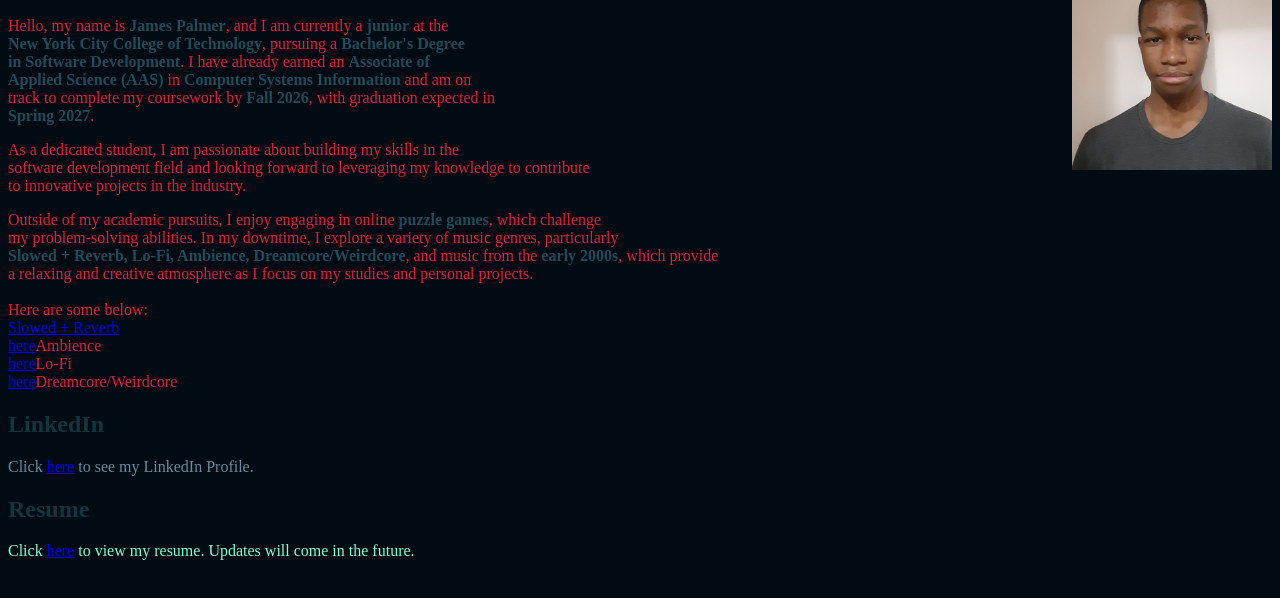
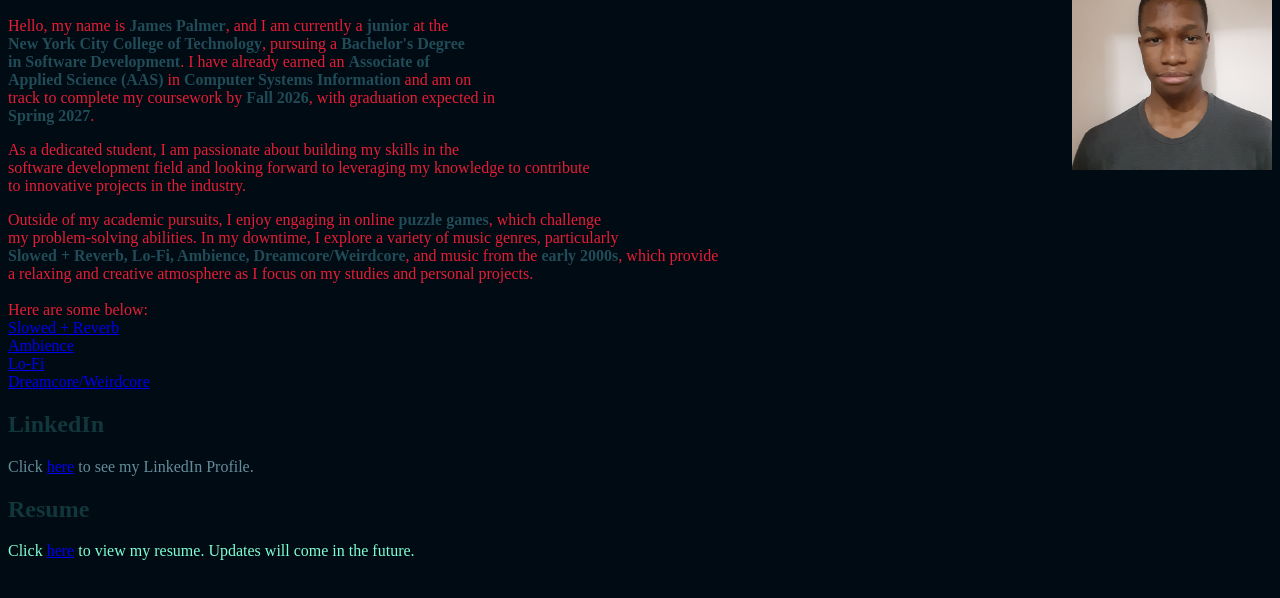
Before and after one commit to Voidncore/Personal-Website, a plain HTML site: page body.html in a window 1280 px wide. Shown: the part 110-708 px from the top of the page. Drawn offline with Linux system fonts and the light colour scheme.

Commit message:
Adding changes to links

```diff
--- a/body.html
+++ b/body.html
@@ -22,9 +22,9 @@
             <br />
             Here are some below:<br />
             <a href="https://www.youtube.com/watch?v=IpvSJn9_ack" target="_blank">Slowed + Reverb</a><br />
-            <a href="https://www.youtube.com/watch?v=ri76tCrDjXw&t=447s" target="_blank">here</a>Ambience<br />
-            <a href="https://www.youtube.com/watch?v=3MxicuAGoxQ" target="_blank">here</a>Lo-Fi<br />
-            <a href="https://www.youtube.com/watch?v=pWGun9uM99M" target="_blank">here</a>Dreamcore/Weirdcore<br />
+            <a href="https://www.youtube.com/watch?v=ri76tCrDjXw&t=447s" target="_blank">Ambience</a><br />
+            <a href="https://www.youtube.com/watch?v=3MxicuAGoxQ" target="_blank">Lo-Fi</a><br />
+            <a href="https://www.youtube.com/watch?v=pWGun9uM99M" target="_blank">Dreamcore/Weirdcore</a><br />
 
         </p>
     </div>
```
